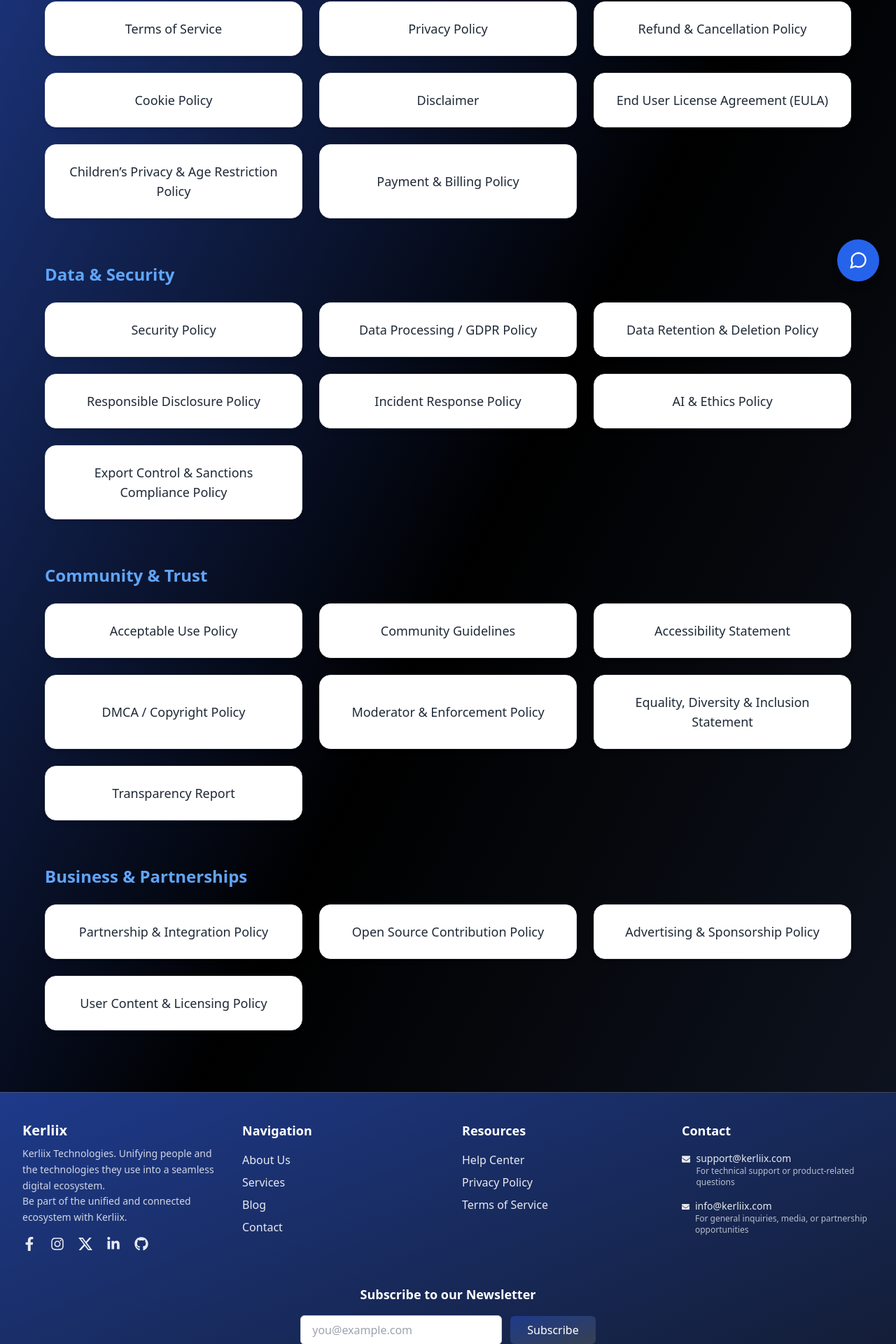
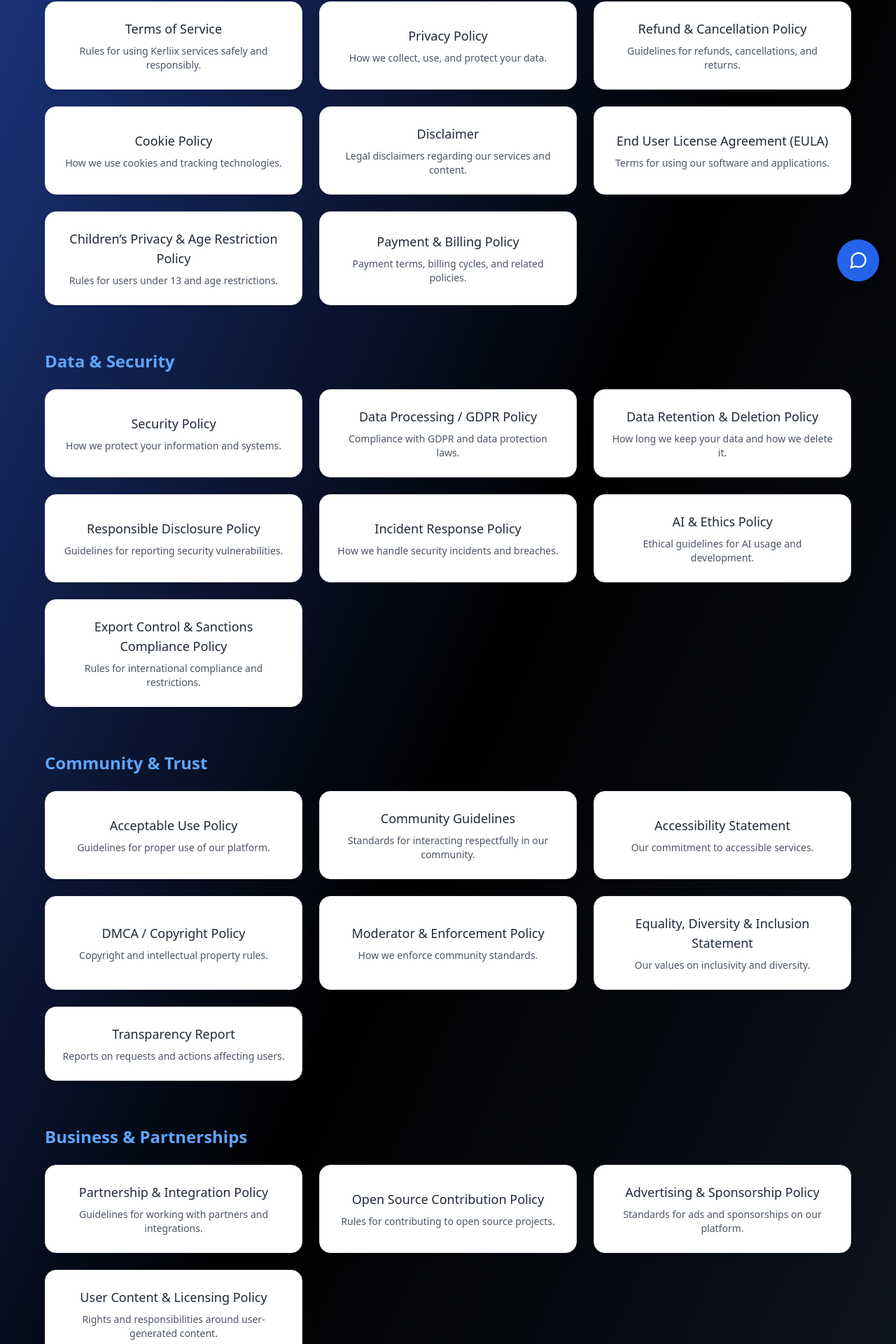
Before and after one commit to Kerliix-Technologies-Limited/Kerliix_policies_pages, a React (Vite) app: page / in a window 1280 px wide. Shown: the part 374-2294 px from the top of the page at 70% size. Built offline with nearby package versions, Linux system fonts and the light colour scheme; no server answers.

Commit message:
Update PoliciesLanding.jsx

```diff
--- a/src/pages/PoliciesLanding.jsx
+++ b/src/pages/PoliciesLanding.jsx
@@ -1,43 +1,44 @@
 import React, { useEffect } from "react";
 import { Link } from "react-router-dom";
+import { Helmet } from "react-helmet-async";
 
 const policySections = {
   "Core Legal": [
-    { name: "Terms of Service", link: "/terms" },
-    { name: "Privacy Policy", link: "/privacy" },
-    { name: "Refund & Cancellation Policy", link: "/refund" },
-    { name: "Cookie Policy", link: "/cookies" },
-    { name: "Disclaimer", link: "/disclaimer" },
-    { name: "End User License Agreement (EULA)", link: "/eula" },
-    { name: "Children’s Privacy & Age Restriction Policy", link: "/coppa" },
-    { name: "Payment & Billing Policy", link: "/billing" },
+    { name: "Terms of Service", link: "/terms", description: "Rules for using Kerliix services safely and responsibly." },
+    { name: "Privacy Policy", link: "/privacy", description: "How we collect, use, and protect your data." },
+    { name: "Refund & Cancellation Policy", link: "/refund", description: "Guidelines for refunds, cancellations, and returns." },
+    { name: "Cookie Policy", link: "/cookies", description: "How we use cookies and tracking technologies." },
+    { name: "Disclaimer", link: "/disclaimer", description: "Legal disclaimers regarding our services and content." },
+    { name: "End User License Agreement (EULA)", link: "/eula", description: "Terms for using our software and applications." },
+    { name: "Children’s Privacy & Age Restriction Policy", link: "/coppa", description: "Rules for users under 13 and age restrictions." },
+    { name: "Payment & Billing Policy", link: "/billing", description: "Payment terms, billing cycles, and related policies." },
   ],
 
   "Data & Security": [
-    { name: "Security Policy", link: "/security" },
-    { name: "Data Processing / GDPR Policy", link: "/gdpr" },
-    { name: "Data Retention & Deletion Policy", link: "/data-retention" },
-    { name: "Responsible Disclosure Policy", link: "/disclosure" },
-    { name: "Incident Response Policy", link: "/incident-response" },
-    { name: "AI & Ethics Policy", link: "/ai-ethics" },
-    { name: "Export Control & Sanctions Compliance Policy", link: "/export" },
+    { name: "Security Policy", link: "/security", description: "How we protect your information and systems." },
+    { name: "Data Processing / GDPR Policy", link: "/gdpr", description: "Compliance with GDPR and data protection laws." },
+    { name: "Data Retention & Deletion Policy", link: "/data-retention", description: "How long we keep your data and how we delete it." },
+    { name: "Responsible Disclosure Policy", link: "/disclosure", description: "Guidelines for reporting security vulnerabilities." },
+    { name: "Incident Response Policy", link: "/incident-response", description: "How we handle security incidents and breaches." },
+    { name: "AI & Ethics Policy", link: "/ai-ethics", description: "Ethical guidelines for AI usage and development." },
+    { name: "Export Control & Sanctions Compliance Policy", link: "/export", description: "Rules for international compliance and restrictions." },
   ],
 
   "Community & Trust": [
-    { name: "Acceptable Use Policy", link: "/aup" },
-    { name: "Community Guidelines", link: "/community" },
-    { name: "Accessibility Statement", link: "/accessibility" },
-    { name: "DMCA / Copyright Policy", link: "/dmca" },
-    { name: "Moderator & Enforcement Policy", link: "/moderation" },
-    { name: "Equality, Diversity & Inclusion Statement", link: "/inclusion" },
-    { name: "Transparency Report", link: "/transparency" },
+    { name: "Acceptable Use Policy", link: "/aup", description: "Guidelines for proper use of our platform." },
+    { name: "Community Guidelines", link: "/community", description: "Standards for interacting respectfully in our community." },
+    { name: "Accessibility Statement", link: "/accessibility", description: "Our commitment to accessible services." },
+    { name: "DMCA / Copyright Policy", link: "/dmca", description: "Copyright and intellectual property rules." },
+    { name: "Moderator & Enforcement Policy", link: "/moderation", description: "How we enforce community standards." },
+    { name: "Equality, Diversity & Inclusion Statement", link: "/inclusion", description: "Our values on inclusivity and diversity." },
+    { name: "Transparency Report", link: "/transparency", description: "Reports on requests and actions affecting users." },
   ],
 
   "Business & Partnerships": [
-    { name: "Partnership & Integration Policy", link: "/partnerships" },
-    { name: "Open Source Contribution Policy", link: "/opensource" },
-    { name: "Advertising & Sponsorship Policy", link: "/advertising" },
-    { name: "User Content & Licensing Policy", link: "/content" },
+    { name: "Partnership & Integration Policy", link: "/partnerships", description: "Guidelines for working with partners and integrations." },
+    { name: "Open Source Contribution Policy", link: "/opensource", description: "Rules for contributing to open source projects." },
+    { name: "Advertising & Sponsorship Policy", link: "/advertising", description: "Standards for ads and sponsorships on our platform." },
+    { name: "User Content & Licensing Policy", link: "/content", description: "Rights and responsibilities around user-generated content." },
   ],
 };
 
@@ -48,6 +49,61 @@
 
   return (
     <div className="min-h-screen flex flex-col items-center py-16 px-6">
+      <Helmet>
+        <title>Policies & Legal Information | Kerliix Technologies</title>
+        <meta
+          name="description"
+          content="Explore Kerliix Technologies' policies on legal compliance, security, data protection, community trust, and business partnerships."
+        />
+        <meta
+          name="keywords"
+          content="Kerliix, policies, legal, terms, privacy, security, GDPR, community, partnerships"
+        />
+        <meta name="author" content="Kerliix Technologies" />
+        <link rel="canonical" href="https://policies.kerliix.com" />
+
+        {/* Open Graph / Social Sharing */}
+        <meta property="og:title" content="Policies & Legal Information | Kerliix Technologies" />
+        <meta
+          property="og:description"
+          content="Learn about Kerliix Technologies’ policies on legal, data, security, community, and business standards."
+        />
+        <meta property="og:type" content="website" />
+        <meta property="og:image" content="https://raw.githubusercontent.com/kerliix/.github/main/company/logo.png" />
+        <meta property="og:url" content="https://policies.kerliix.com" />
+
+        {/* Twitter Card */}
+        <meta name="twitter:card" content="summary_large_image" />
+        <meta name="twitter:title" content="Policies & Legal Information | Kerliix Technologies" />
+        <meta
+          name="twitter:description"
+          content="Learn about Kerliix Technologies’ policies on legal, data, security, community, and business standards."
+        />
+        <meta
+          name="twitter:image"
+          content="https://raw.githubusercontent.com/kerliix/.github/main/company/logo.png"
+        />
+
+        {/* JSON-LD Structured Data */}
+        <script type="application/ld+json">
+          {JSON.stringify({
+            "@context": "https://schema.org",
+            "@type": "WebPage",
+            "name": "Policies & Legal Information",
+            "url": "https://policies.kerliix.com",
+            "description": "Kerliix Technologies policies on legal compliance, security, data protection, community trust, and business partnerships.",
+            "publisher": {
+              "@type": "Organization",
+              "name": "Kerliix Technologies",
+              "logo": {
+                "@type": "ImageObject",
+                "url": "https://raw.githubusercontent.com/kerliix/.github/main/company/logo.png"
+              }
+            }
+          })}
+        </script>
+      </Helmet>
+
       {/* Hero Section */}
       <div className="max-w-3xl text-center mb-12">
         <h1 className="text-4xl md:text-5xl font-bold text-blue-400 mb-4">
@@ -72,11 +128,12 @@
                   key={idx}
                   to={policy.link}
                   aria-label={`View ${policy.name}`}
-                  className="p-6 rounded-2xl border border-gray-200 shadow-md hover:shadow-lg hover:scale-[1.02] transform transition duration-300 bg-white flex items-center justify-center text-center"
+                  className="p-6 rounded-2xl border border-gray-200 shadow-md hover:shadow-lg hover:scale-[1.02] transform transition duration-300 bg-white flex flex-col items-center justify-center text-center"
                 >
                   <h3 className="text-lg font-medium text-gray-800 hover:text-blue-400 transition duration-300">
                     {policy.name}
                   </h3>
+                  <p className="mt-2 text-sm text-gray-600">{policy.description}</p>
                 </Link>
               ))}
             </div>
@@ -85,4 +142,4 @@
       </div>
     </div>
   );
-}
+     }
```
